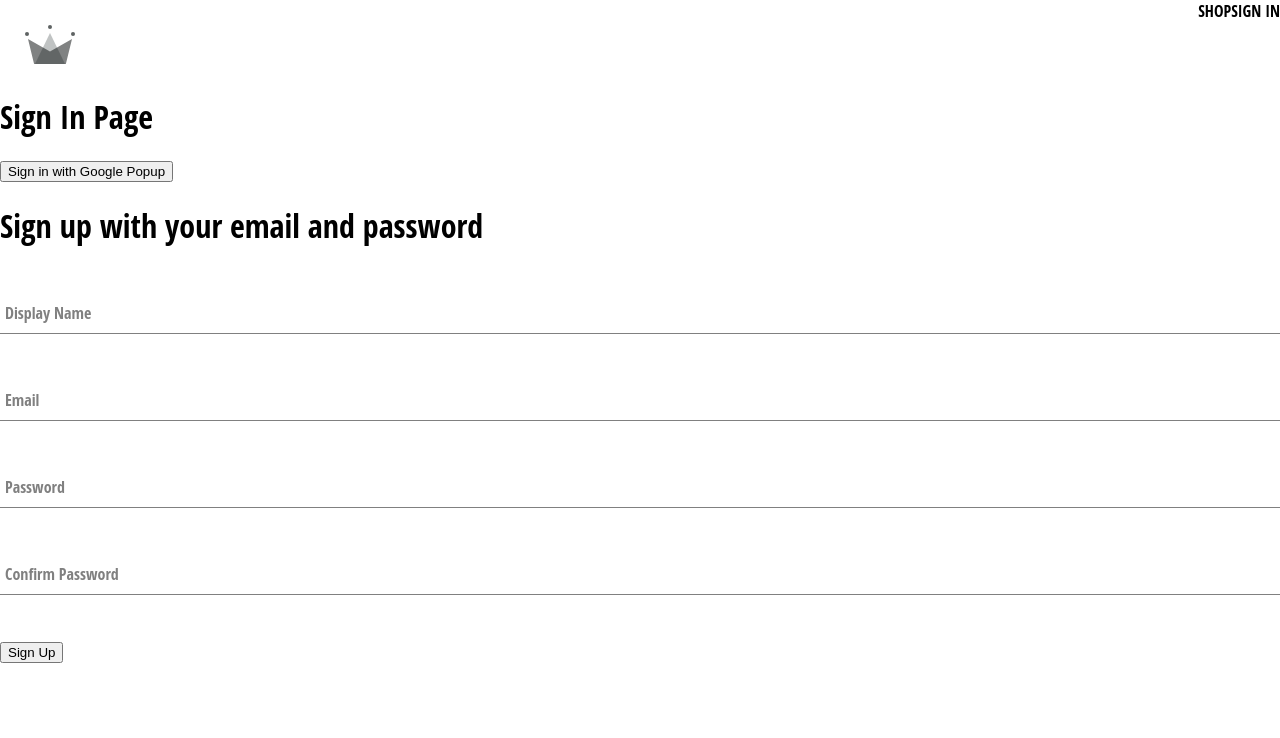
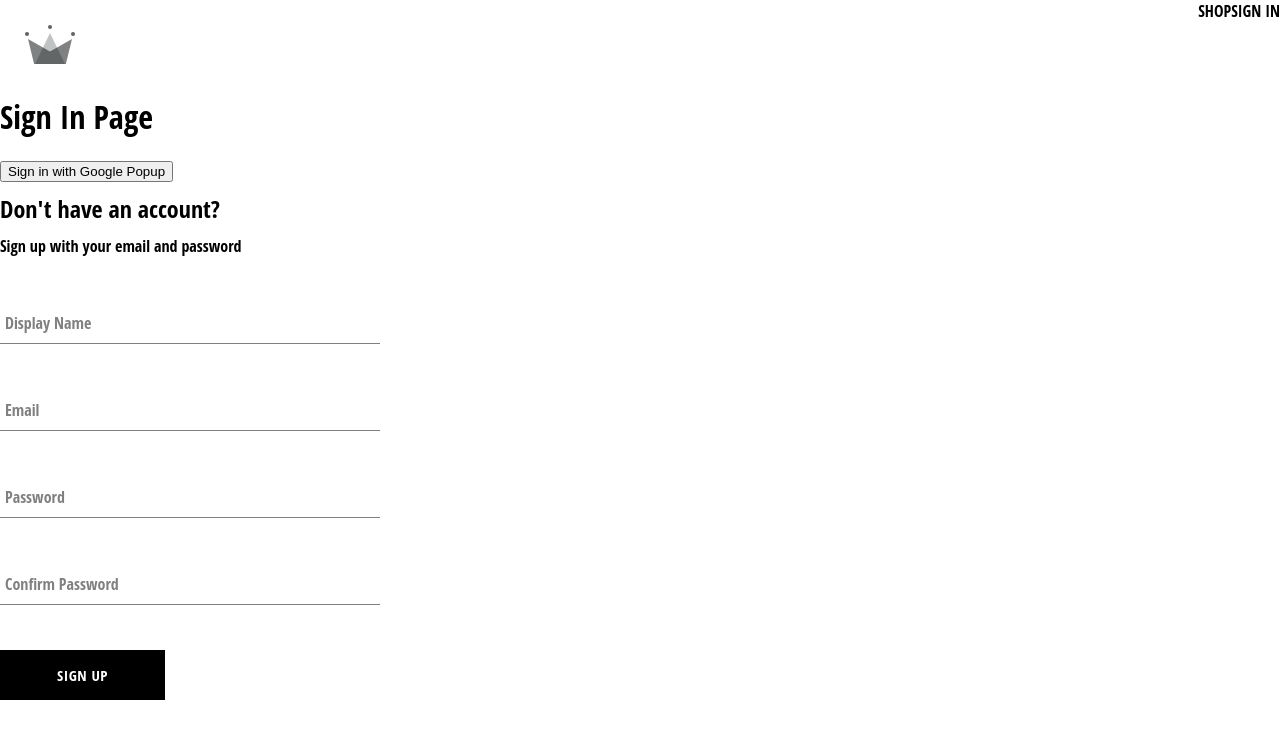
Before and after one commit to ajfm88/crwn-clothing-v2, a React (Create React App) app: page /sign-in in a window 1280 px wide. Shown: the top 738 px of the page. Built offline with nearby package versions, Linux system fonts and the light colour scheme.

Commit message:
101. Custom Button Component

```diff
--- /dev/null
+++ b/src/components/button/button.component.jsx
@@ -0,0 +1,18 @@
+import './button.styles.scss';
+
+const BUTTON_TYPE_CLASSES = {
+  google: 'google-sign-in',
+  inverted: 'inverted',
+};
+
+const Button = ({ children, buttonType, ...otherProps }) => {
+  return (
+    <button
+      className={`button-container ${BUTTON_TYPE_CLASSES[buttonType]} {...otherProps}`}
+    >
+      {children}
+    </button>
+  );
+};
+
+export default Button;
--- /dev/null
+++ b/src/components/button/button.styles.scss
@@ -0,0 +1,46 @@
+.button-container {
+  min-width: 165px;
+  width: auto;
+  height: 50px;
+  letter-spacing: 0.5px;
+  line-height: 50px;
+  padding: 0 35px 0 35px;
+  font-size: 15px;
+  background-color: black;
+  color: white;
+  text-transform: uppercase;
+  font-family: 'Open Sans Condensed';
+  font-weight: bolder;
+  border: none;
+  cursor: pointer;
+  display: flex;
+  justify-content: center;
+
+  &:hover {
+    background-color: white;
+    color: black;
+    border: 1px solid black;
+  }
+
+  &.google-sign-in {
+    background-color: #4285f4;
+    color: white;
+
+    &:hover {
+      background-color: #357ae8;
+      border: none;
+    }
+  }
+
+  &.inverted {
+    background-color: white;
+    color: black;
+    border: 1px solid black;
+
+    &:hover {
+      background-color: black;
+      color: white;
+      border: none;
+    }
+  }
+}
--- a/src/components/sign-up-form/sign-up-form.component.jsx
+++ b/src/components/sign-up-form/sign-up-form.component.jsx
@@ -1,11 +1,14 @@
 import { useState } from 'react';
 
 import FormInput from '../form-input/form-input.component';
+import Button from '../button/button.component';
 
 import {
   createAuthUserWithEmailAndPassword,
   createUserDocumentFromAuth,
 } from '../../utils/firebase/firebase.utils';
+
+import './sign-up-form.styles.scss';
 
 const defaultFormFields = {
   displayName: '',
@@ -17,8 +20,6 @@
 const SignUpForm = () => {
   const [formFields, setFormFields] = useState(defaultFormFields);
   const { displayName, email, password, confirmPassword } = formFields;
-
-  console.log(formFields);
 
   const resetFormFields = () => {
     setFormFields(defaultFormFields);
@@ -56,8 +57,9 @@
   };
 
   return (
-    <div>
-      <h1>Sign up with your email and password</h1>
+    <div className='sign-up-container'>
+      <h2>Don't have an account?</h2>
+      <span>Sign up with your email and password</span>
       <form onSubmit={handleSubmit}>
         <FormInput
           label='Display Name'
@@ -94,7 +96,7 @@
           name='confirmPassword'
           value={confirmPassword}
         />
-        <button type='submit'>Sign Up</button>
+        <Button type='submit'>Sign Up</Button>
       </form>
     </div>
   );
--- /dev/null
+++ b/src/components/sign-up-form/sign-up-form.styles.scss
@@ -0,0 +1,9 @@
+.sign-up-container {
+  display: flex;
+  flex-direction: column;
+  width: 380px;
+
+  h2 {
+    margin: 10px 0;
+  }
+}
```
